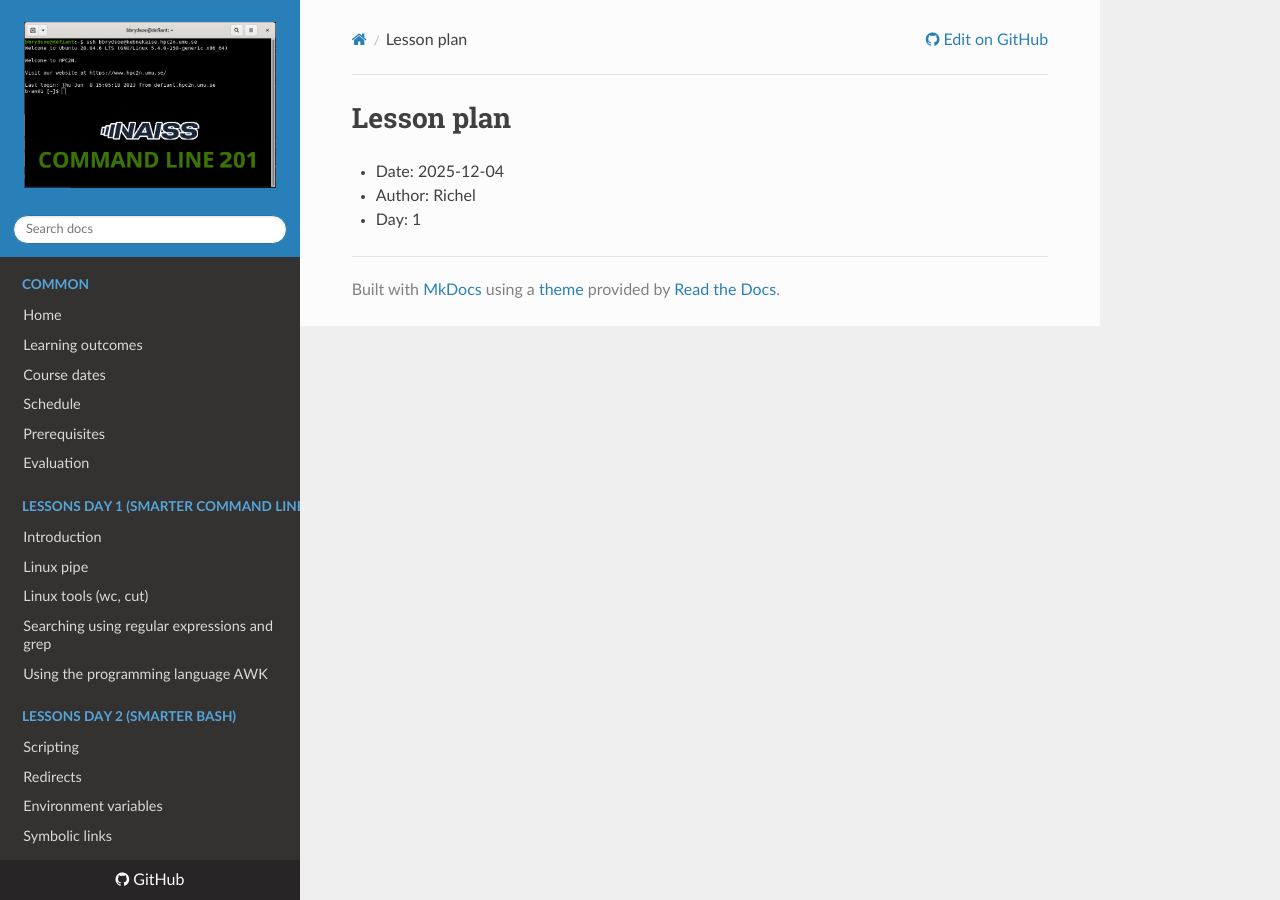
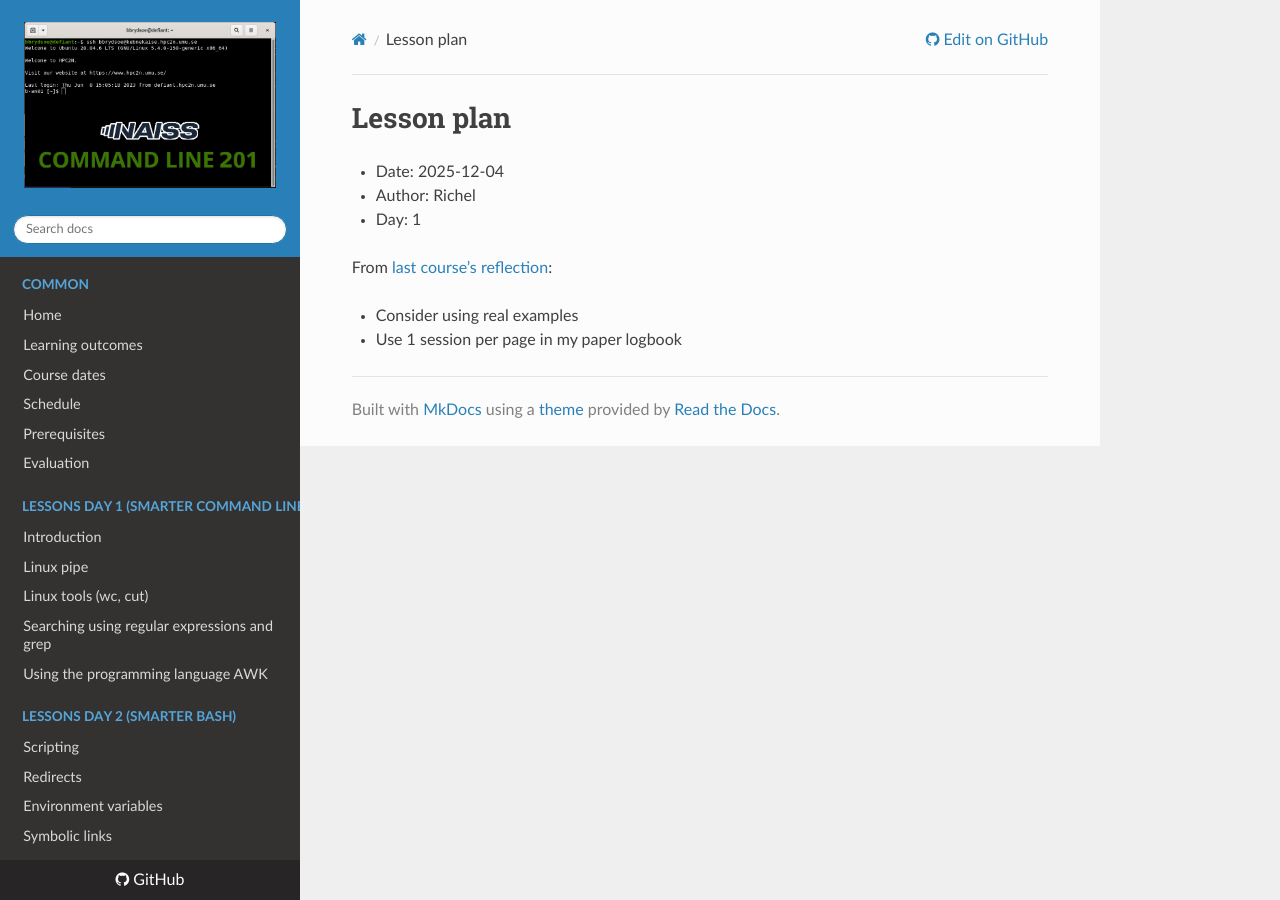
Before and after one commit to UPPMAX/linux-command-line-201, an MkDocs documentation site: the page built from docs/lesson_plans/20251204/README.md, in a window 1280 px wide. Built offline with MkDocs 1.6.1, drawn with Linux system fonts in a browser that asks for light colours; nearby versions of some CDN libraries.

Commit message:
Process reflection

```diff
--- a/docs/lesson_plans/20251204/README.md
+++ b/docs/lesson_plans/20251204/README.md
@@ -3,3 +3,8 @@
 - Date: 2025-12-04
 - Author: Richel
 - Day: 1
+
+From [last course's reflection](../../reflections/202506_course/README.md):
+
+- Consider using real examples
+- Use 1 session per page in my paper logbook
```
Also changed, not shown: docs/reflections/202506_course/README.md (+2 -2 lines).
